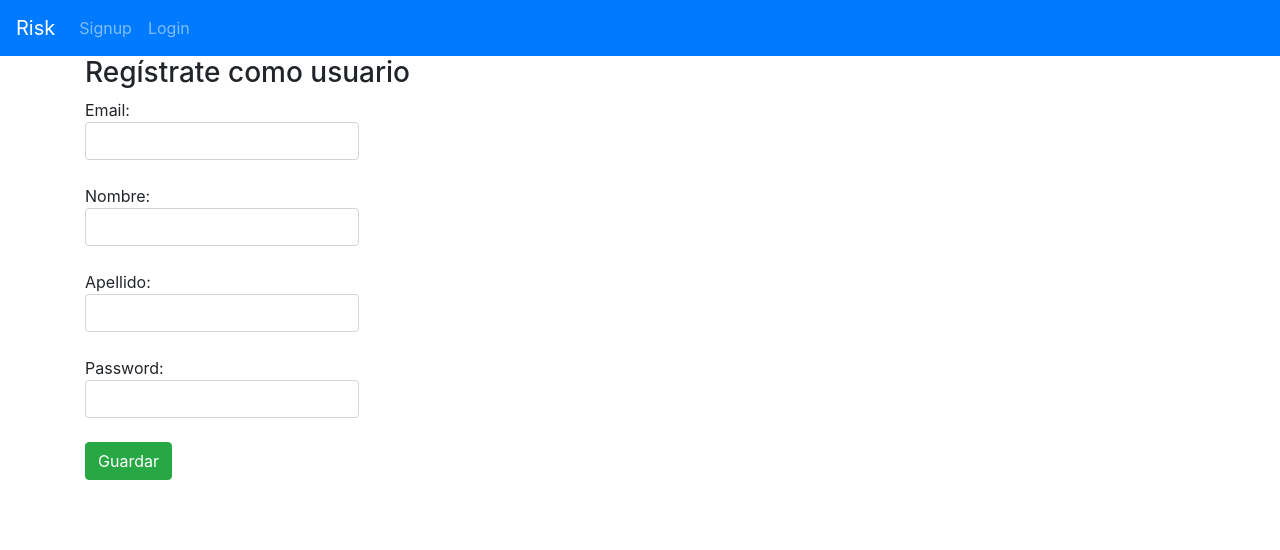
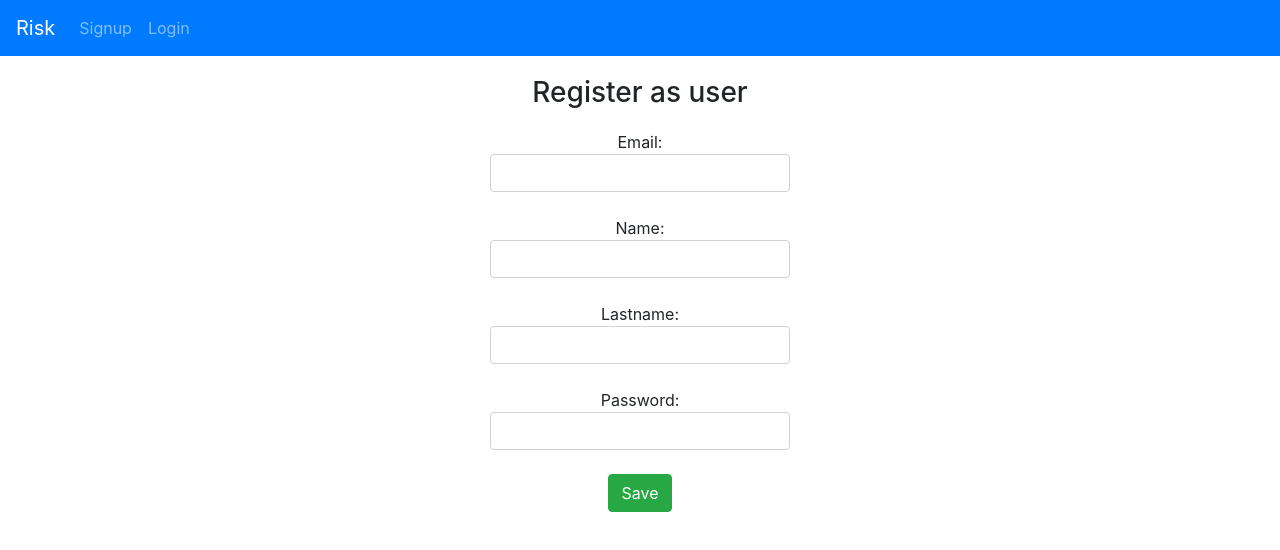
Before and after one commit to Jaguso/connect-api-angular, an Angular app: page / in a window 1280 px wide. Shown: the top 550 px of the page. Built offline with nearby package versions, Linux system fonts and the light colour scheme.

Commit message:
added some styles to signup form

```diff
--- a/src/app/components/signup/signup.component.css
+++ b/src/app/components/signup/signup.component.css
@@ -0,0 +1,3 @@
+.input-style {
+    width: 300px;
+}
--- a/src/app/components/signup/signup.component.html
+++ b/src/app/components/signup/signup.component.html
@@ -1,37 +1,37 @@
-<div class="container">
-  <h3>
-    Regístrate como usuario
+<div class="container" style="text-align: center">
+  <h3 style="margin: 20px">
+    Register as user
   </h3>
   <form [formGroup]="signupForm" (ngSubmit)="onSubmit()" class="main-form">
     <div class="form-group">
       <label>
         Email:
-        <input type="text" formControlName="email" class="form-control">
+        <input type="text" formControlName="email" class="form-control input-style">
       </label>
     </div>
 
     <div class="form-group">
       <label>
-        Nombre:
-        <input type="text" formControlName="firstname" class="form-control">
+        Name:
+        <input type="text" formControlName="firstname" class="form-control input-style">
       </label>
     </div>
 
     <div class="form-group">
       <label>
-        Apellido:
-        <input type="text" formControlName="lastname" class="form-control">
+        Lastname:
+        <input type="text" formControlName="lastname" class="form-control input-style">
       </label>
     </div>
 
     <div class="form-group">
       <label>
         Password:
-        <input type="password" formControlName="password" class="form-control">
+        <input type="password" formControlName="password" class="form-control input-style">
       </label>
     </div>
 
-    <button class="button" type="submit" class="btn btn-success">Guardar</button>
+    <button class="button" type="submit" class="btn btn-success">Save</button>
 
 
   </form>
--- a/src/app/components/signup/signup.component.ts
+++ b/src/app/components/signup/signup.component.ts
@@ -1,5 +1,6 @@
 import { Component, OnInit } from '@angular/core';
 import { FormGroup, FormControl } from '@angular/forms';
+import { HttpClient } from '@angular/common/http';
 
 @Component({
   selector: 'app-signup',
```
